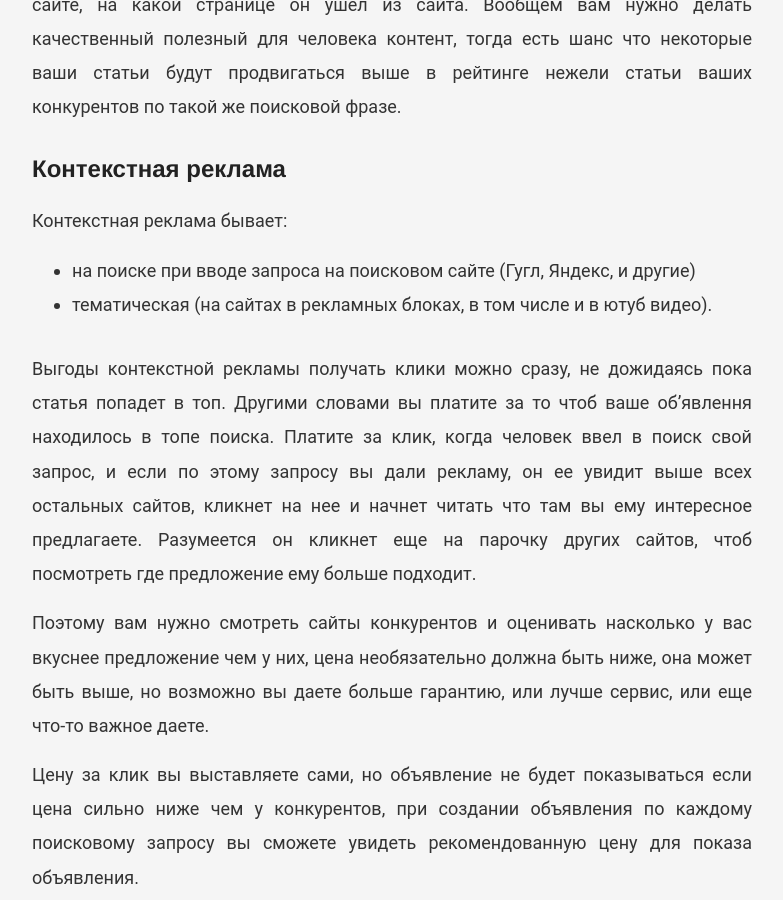
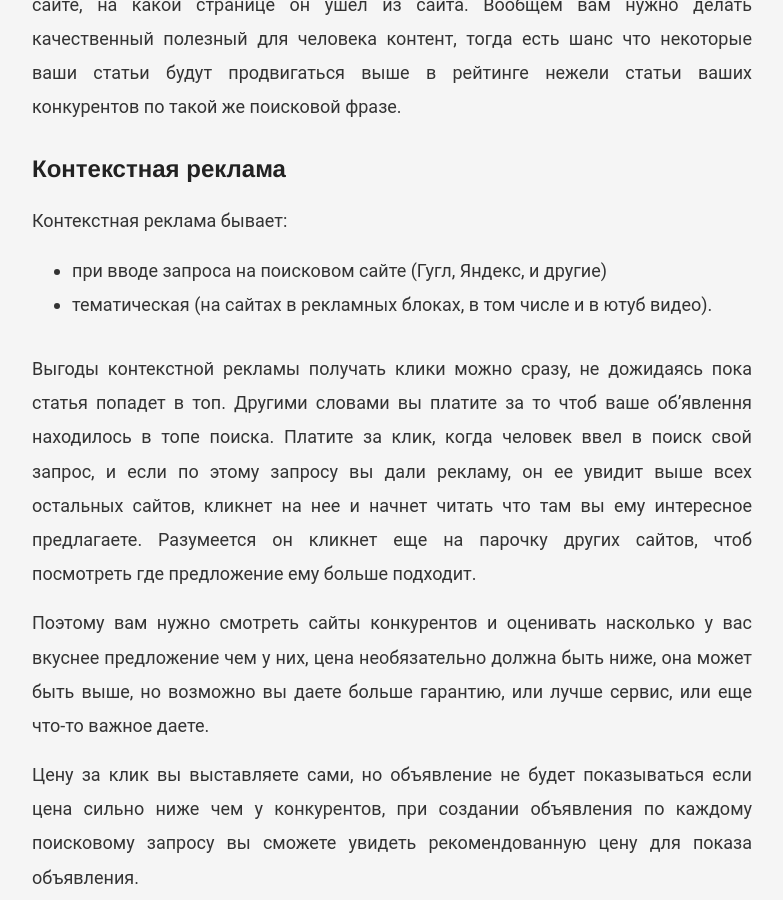
Before and after one commit to VadymVolos/vadymvolos.github.io, a Jekyll site: the page built from _posts/2016-12-07-chto-vygodnee-prodvizhenie-sayta-ili-kontekst-reklama.md, in a window 1280 px wide and 900 px high, scrolled down 1164 px. Shown: the whole window, without its empty margins (248-1031 px from the left). Built offline with Jekyll 4.4.1, drawn with Linux system fonts in a browser that asks for light colours; comment, search, counter and statistics services are not loaded.

Commit message:
Update 2016-12-07-chto-vygodnee-prodvizhenie-sayta-ili-kontekst-reklama.md

```diff
--- a/_posts/2016-12-07-chto-vygodnee-prodvizhenie-sayta-ili-kontekst-reklama.md
+++ b/_posts/2016-12-07-chto-vygodnee-prodvizhenie-sayta-ili-kontekst-reklama.md
@@ -23,7 +23,7 @@
 
 Контекстная реклама бывает:
 <ul>
-<li>на поиске при вводе запроса на поисковом сайте (Гугл, Яндекс, и другие)</li>
+<li>при вводе запроса на поисковом сайте (Гугл, Яндекс, и другие)</li>
 <li>тематическая (на сайтах в рекламных блоках, в том числе и в ютуб видео).</li>
 </ul>
 
```
